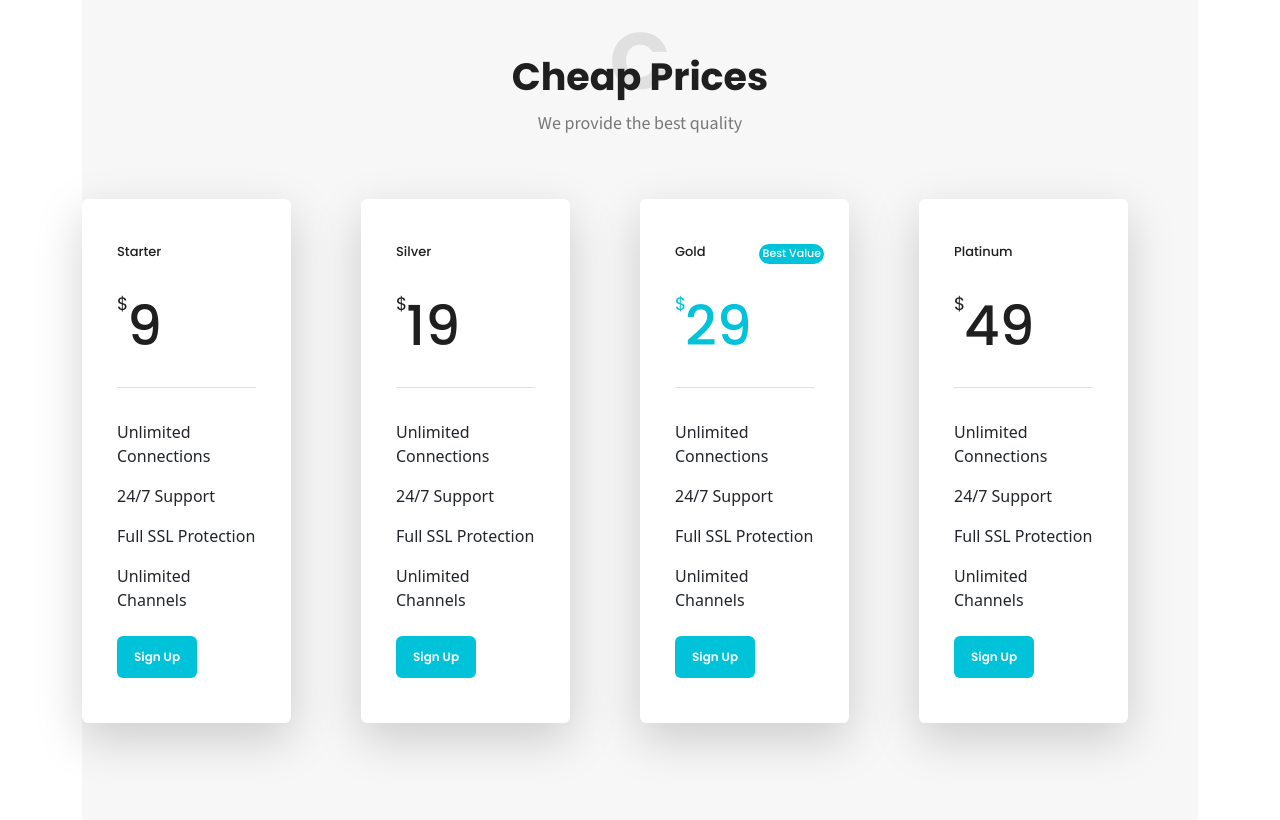
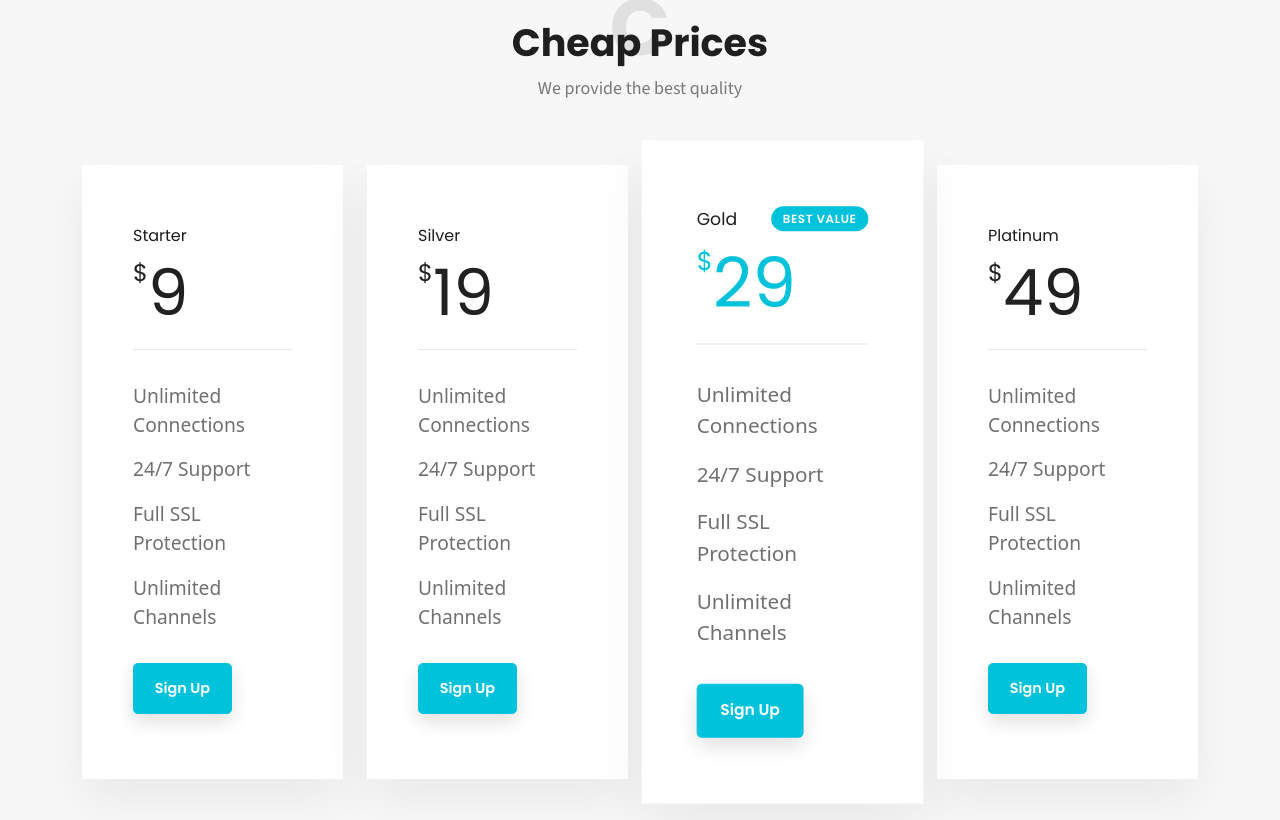
Before and after one commit to Abdelrahmankishk/Benzel-Template, a plain HTML site: page index.html in a window 1280 px wide. Shown: the part 2620-3440 px from the top of the page. Drawn offline with nearby package versions, Linux system fonts and the light colour scheme.

Commit message:
refactor Pricing Section

```diff
--- a/index.html
+++ b/index.html
@@ -153,9 +153,8 @@ costumers around the world. Our clients are some of the most forward-looking com
         </div>
         </div>
       </div>
-      <script src="https://unpkg.com/typed.js@2.1.0/dist/typed.umd.js"></script
+      <script src="https://unpkg.com/typed.js@2.1.0/dist/typed.umd.js"></script>
       </section>
-
   <!-- Creative Team -->
     <section id="Team" class="creative">
       <div class="container">
@@ -314,94 +313,77 @@ Perfect Layout</h4>
           <h4>We provide the best quality</h4>
         </div>
         <div class="cards pt-5 ">
-          <div class="row gy-0">
-            <div class="col-lg-3 col-md-6 mb-sm-4 p-0">
-              <div class="card border-0 shadow-lg w-75" style="width: 18rem;">
-    <div class="price border-bottom">
-      <h4>Starter</h4>
-      <div class="number pb-5 position-relative">
-        <span>$</span>
-        <h2 class="position-absolute">9</h2>
+          <div class="row g-4">
+        <div class="col-12 col-md-6 col-xl-3">
+          <div class="card pricing-card h-100 border-0 rounded-0">
+            <div class="card-body">
+              <h3 class="plan-name fs-6 fw-normal mb-3">Starter</h3>
+              <p class="price display-3 fw-normal lh-1 mb-0"><span class="fs-4 align-top">$</span>9</p>
+              <hr class="my-4">
+              <ul class="features list-unstyled mb-4">
+                <li>Unlimited Connections</li>
+                <li>24/7 Support</li>
+                <li>Full SSL Protection</li>
+                <li>Unlimited Channels</li>
+              </ul>
+              <a href="#" class="btn btn-accent">Sign Up</a>
             </div>
           </div>
-  <div class="pt-4 ">
-    <ul class="text-decoration-none list-unstyled">
-      <li class="py-2">Unlimited Connections</li>
-      <li class="py-2">24/7 Support</li>
-      <li class="py-2">Full SSL Protection</li>
-      <li class="py-2">Unlimited Channels</li>
+        </div>
+        <div class="col-12 col-md-6 col-xl-3">
+          <div class="card pricing-card h-100 border-0 rounded-0">
+            <div class="card-body">
+              <h3 class="plan-name fs-6 fw-normal mb-3">Silver</h3>
+              <p class="price display-3 fw-normal lh-1 mb-0"><span class="fs-4 align-top">$</span>19</p>
+              <hr class="my-4">
+              <ul class="features list-unstyled mb-4">
+                <li>Unlimited Connections</li>
+                <li>24/7 Support</li>
+                <li>Full SSL Protection</li>
+                <li>Unlimited Channels</li>
               </ul>
-    <a href="#" class="btn btn-cheap">Sign Up</a>
+              <a href="#" class="btn btn-accent">Sign Up</a>
+            </div>
+          </div>
+        </div>
+        <div class="col-12 col-md-6 col-xl-3">
+          <div class="card pricing-card pricing-featured h-100 border-0 rounded-0">
+            <div class="card-body">
+              <div class="d-flex justify-content-between align-items-center mb-3">
+                <h3 class="plan-name fs-6 fw-normal mb-0">Gold</h3>
+                <span class="badge rounded-pill text-uppercase">Best Value</span>
+              </div>
+              <p class="price display-3 fw-normal lh-1 mb-0"><span class="fs-4 align-top">$</span>29</p>
+              <hr class="my-4">
+              <ul class="features list-unstyled mb-4">
+                <li>Unlimited Connections</li>
+                <li>24/7 Support</li>
+                <li>Full SSL Protection</li>
+                <li>Unlimited Channels</li>
+              </ul>
+              <a href="#" class="btn btn-accent">Sign Up</a>
+            </div>
+          </div>
         </div>
 
+        <!-- Platinum -->
+        <div class="col-12 col-md-6 col-xl-3">
+          <div class="card pricing-card h-100 border-0 rounded-0">
+            <div class="card-body">
+              <h3 class="plan-name fs-6 fw-normal mb-3">Platinum</h3>
+              <p class="price display-3 fw-normal lh-1 mb-0"><span class="fs-4 align-top">$</span>49</p>
+              <hr class="my-4">
+              <ul class="features list-unstyled mb-4">
+                <li>Unlimited Connections</li>
+                <li>24/7 Support</li>
+                <li>Full SSL Protection</li>
+                <li>Unlimited Channels</li>
+              </ul>
+              <a href="#" class="btn btn-accent">Sign Up</a>
             </div>
           </div>
-            <div class="col-lg-3 col-md-6 mb-sm-4 p-0">
-              <div class="card border-0 shadow-lg w-75" style="width: 18rem;">
-    <div class="price border-bottom">
-      <h4>Silver</h4>
-      <div class="number pb-5 position-relative">
-        <span>$</span>
-        <h2 class="position-absolute">19</h2>
-      </div>
-    </div>
-  <div class="pt-4 ">
-    <ul class="text-decoration-none list-unstyled">
-      <li class="py-2">Unlimited Connections</li>
-      <li class="py-2">24/7 Support</li>
-      <li class="py-2">Full SSL Protection</li>
-      <li class="py-2">Unlimited Channels</li>
-    </ul>
-    <a href="#" class="btn btn-cheap">Sign Up</a>
         </div>
 
-</div>
-            </div>
-            <div class="col-lg-3 col-md-6 mb-sm-4 p-0">
-              <div class="card border-0 shadow-lg w-75" style="width: 18rem;">
-    <div class="price border-bottom">
-      <div class="div position-relative">
-        <h4>Gold</h4>
-        <span class="best-value">Best Value</span>
-      </div>
-      <div class="number pb-5 position-relative">
-        <span class="special-color ">$</span>
-        <h2 class="position-absolute special-color ">29</h2>
-      </div>
-    </div>
-  <div class="pt-4 ">
-    <ul class="text-decoration-none list-unstyled">
-      <li class="py-2">Unlimited Connections</li>
-      <li class="py-2">24/7 Support</li>
-      <li class="py-2">Full SSL Protection</li>
-      <li class="py-2">Unlimited Channels</li>
-    </ul>
-    <a href="#" class="btn btn-cheap">Sign Up</a>
-  </div>
-
-</div>
-            </div>
-            <div class="col-lg-3 col-md-6 mb-sm-4 p-0">
-              <div class="card border-0 shadow-lg w-75" style="width: 18rem;">
-    <div class="price border-bottom">
-      <h4>Platinum</h4>
-      <div class="number pb-5 position-relative">
-        <span>$</span>
-        <h2 class="position-absolute">49</h2>
-      </div>
-    </div>
-  <div class="pt-4 ">
-    <ul class="text-decoration-none list-unstyled">
-      <li class="py-2">Unlimited Connections</li>
-      <li class="py-2">24/7 Support</li>
-      <li class="py-2">Full SSL Protection</li>
-      <li class="py-2">Unlimited Channels</li>
-    </ul>
-    <a href="#" class="btn btn-cheap">Sign Up</a>
-  </div>
-
-</div>
-            </div>
           </div>
         </div>
       </div>
@@ -451,6 +433,7 @@ Perfect Layout</h4>
       </div>
       </div>
     </section>
+
 
           <!-- Get In Touch -->
     <footer id="Contact" class="GetInTouch overflow-hidden">
--- a/styles/styles.css
+++ b/styles/styles.css
@@ -1,5 +1,9 @@
+:root {
+  --accent: #00c2db;
+  --accent-dark: #00a7bd;
+}
 .w-90 {
-  width: 90%;
+  width: 80%;
 }
 /* Navbar */
 .NAVBAR {
@@ -423,6 +427,77 @@ header .nextBtn:hover::before {
   background-color: #00d5ee;
   transform: translateY(-1px);
 }
+.pricing-card {
+  box-shadow: 0 20px 45px rgba(0, 0, 0, 0.06);
+}
+
+.plan-name,
+.price,
+.badge,
+.btn {
+  font-family: "Poppins", sans-serif;
+}
+
+.plan-name {
+  color: #1c1c1c;
+}
+
+.price {
+  color: #212121;
+}
+
+.pricing-card hr {
+  color: #e6e6e6;
+  opacity: 1;
+}
+
+.features li {
+  color: #707070;
+  font-size: 1.2rem;
+  padding-block: 0.5rem;
+}
+
+.badge {
+  background-color: var(--accent);
+  color: #fff;
+  font-size: 0.6875rem;
+  font-weight: 600;
+  letter-spacing: 0.05em;
+  padding: 0.55em 1em;
+}
+
+.btn-accent {
+  --bs-btn-color: #fff;
+  --bs-btn-bg: var(--accent);
+  --bs-btn-border-color: var(--accent);
+  --bs-btn-hover-color: #fff;
+  --bs-btn-hover-bg: var(--accent-dark);
+  --bs-btn-hover-border-color: var(--accent-dark);
+  --bs-btn-active-color: #fff;
+  --bs-btn-active-bg: var(--accent-dark);
+  --bs-btn-active-border-color: var(--accent-dark);
+  --bs-btn-focus-shadow-rgb: 0, 194, 219;
+  --bs-btn-padding-x: 1.3rem;
+  --bs-btn-padding-y: 0.85rem;
+  --bs-btn-font-size: 0.9rem;
+  --bs-btn-font-weight: 600;
+  --bs-btn-border-radius: 0.3rem;
+  box-shadow: 0 8px 18px rgba(0, 0, 0, 0.12);
+}
+
+/* Featured (Gold) card */
+.pricing-featured .price,
+.pricing-featured .price span {
+  color: var(--accent);
+}
+
+@media (min-width: 1200px) {
+  .pricing-featured {
+    position: relative;
+    z-index: 1;
+    transform: scale(1.08);
+  }
+}
 
 /* Happy Cutomers */
 .customers {
```
Lines whose indentation alone changed are shown as unchanged.
